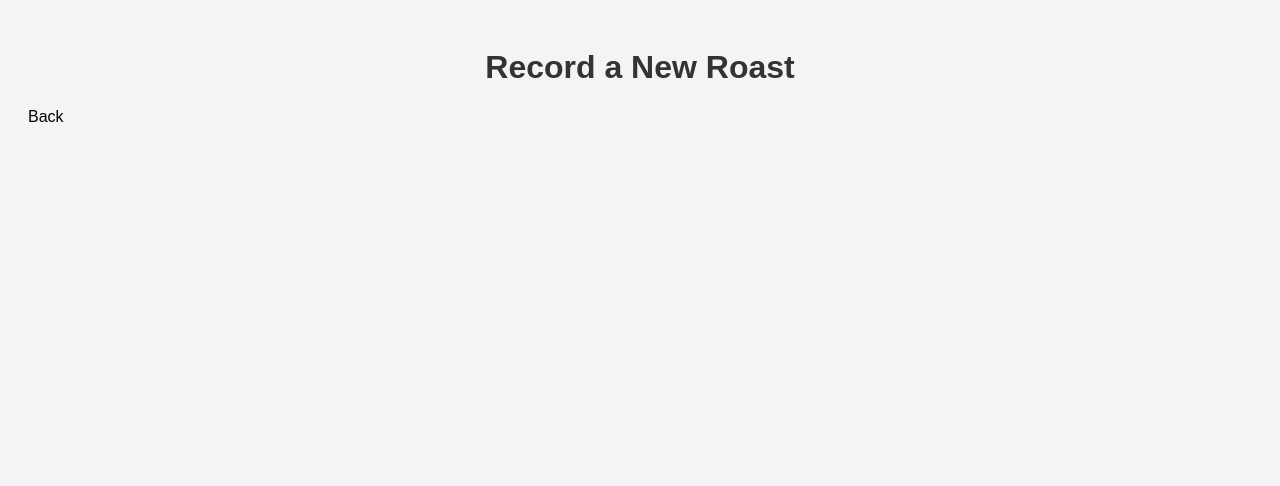
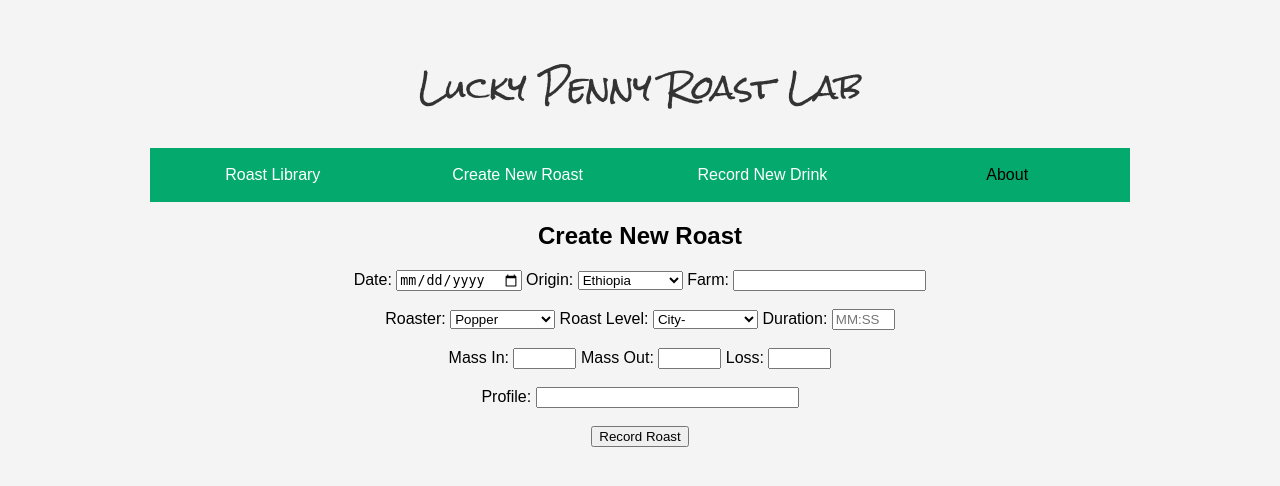
Before and after one commit to whitehir/luckypennyroastlab, a Flask app: page /recordRoast in a window 1280 px wide. Shown: the top 486 px of the page. Run offline with Flask 3, Linux system fonts and the light colour scheme.

Commit message:
Added record roast and new formatting

```diff
--- a/web/flaskServerSimple.py
+++ b/web/flaskServerSimple.py
@@ -1,4 +1,4 @@
-from flask import Flask, render_template, request
+from flask import Flask, render_template, request, redirect, url_for
 import mysql.connector
 
 app = Flask(__name__)
@@ -63,9 +63,49 @@ def home():
 def roastLibrary():
 	return render_template('roastLibrary.html')
 
-@app.route('/recordRoast')
+@app.route('/recordRoast', methods=['GET'])
 def recordRoast():
 	return render_template('recordRoast.html')
+
+@app.route('/submitRoast', methods=['POST'])
+def submitRoast():
+    if request.method == 'POST':
+        date = request.form['date']
+        country = request.form['country']
+        farm = request.form['farm']
+        roaster = request.form['roaster']
+        roast = request.form['roast']
+        duration = request.form['duration']
+        mass_in = request.form['mass_in']
+        mass_out = request.form['mass_out']
+        loss = request.form['loss']
+        profile = request.form['profile']
+
+        formatted_duration = f"00:{duration}"
+
+        try:
+            conn = mysql.connector.connect(
+            host="localhost",
+            user="grafanaReader",
+            password="spw",
+            database="coach")
+
+            cursor = conn.cursor()
+            sql = "INSERT INTO roast_table (date, country, farm, roaster, roast, duration, mass_in, mass_out, loss, profile) VALUES (%s, %s, %s, %s, %s, %s, %s, %s, %s, %s)"
+            values = (date, country, farm, roaster, roast, formatted_duration, mass_in, mass_out, loss, profile)
+            cursor.execute(sql, values)
+            conn.commit()
+            cursor.close()
+            conn.close()
+            return redirect(url_for('home'))
+
+        except mysql.connector.Error as err:
+            return f"Error recording roast: {err}"
+        finally:
+            if 'conn' in locals() and conn.is_connected():
+                cursor.close()
+                conn.close()
+    return "Invalid request"
 
 @app.route('/recordDrink')
 def recordDink():
--- a/web/templates/recordRoast.html
+++ b/web/templates/recordRoast.html
@@ -1,13 +1,97 @@
 <!DOCTYPE html>
 <html>
+
 <head>
     <title>Lucky Penny Roast Lab</title>
+    <link rel="icon" type="image/x-icon" href="/static/US_One_Cent_Obv.png">
     <link rel="stylesheet" href="/static/style.css">
+    <link rel="preconnect" href="https://fonts.googleapis.com">
+    <link rel="preconnect" href="https://fonts.gstatic.com" crossorigin>
+    <link href="https://fonts.googleapis.com/css2?family=Rock+Salt&display=swap" rel="stylesheet">
 </head>
-<body id="main-body">
+
+<body>
+    <h1 class="rock-salt-regular">Lucky Penny Roast Lab</h1>
+
     <div>
-    	<h1>Record a New Roast</h1>
+        <table id="main-menu" style="width: 80%;" cellpadding="2">
+                <tr>
+                    <td width="25%"><a href="/" style="color: white;">Roast Library</a></td>
+                    <td width="25%"><a href="/recordRoast" style="color: white;">Create New Roast</a></td>
+                    <td width="25%"><a href="/recordDrink" style="color: white;">Record New Drink</a></td>
+                    <td width="25%">About</td>
+                </tr>
+        </table>
     </div>
-    <p><a href="/">Back</a></p>
+
+    <div align="center">
+        <h2 align="center">Create New Roast</h2>
+
+        <form action="/submitRoast" method="POST">
+        <label for="date">Date:</label>
+        <input type="date" id="date" name="date" pattern="\d{4}-\d{2}-\d{2}" placeholder="YYYY-MM-DD" required>
+
+        <label for="country">Origin:</label>
+        <select id="country" name="country" required style="width: 105px">
+            <option value="Ethiopia">Ethiopia</option>
+            <option value="Kenya">Kenya</option>
+            </select>
+
+        <label for="farm">Farm:</label>
+        <input type="text" id="farm" name="farm" required style="width: 185px"><br><br>
+
+        <label for="roaster">Roaster:</label>
+        <select id="roaster" name="roaster" required style="width: 105px">
+            <option value="Popper">Popper</option>
+            </select>
+
+        <label for="roast">Roast Level:</label>
+        <select id="roast" name="roast" required style="width: 105px">
+            <option value="City-">City-</option>
+            <option value="City">City</option>
+            <option value="City+">City+</option>
+            <option value="Full City">Full City</option>
+            <option value="Full City+">Full City+</option>
+            <option value="French">French</option>
+            </select>
+
+        <label for="duration">Duration:</label>
+        <input type="text" id="duration" name="duration" pattern="[0-9]{1,3}:[0-5][0-9]" placeholder="MM:SS" required style="width: 55px"><br><br>
+
+        <label for="mass_in">Mass In:</label>
+        <input type="number" step="any" id="mass_in" name="mass_in" required style="width: 55px">
+
+        <label for="mass_out">Mass Out:</label>
+        <input type="number" step="any" id="mass_out" name="mass_out" required style="width: 55px">
+
+        <label for="loss">Loss:</label>
+        <input type="number" step="any" id="loss" name="loss" readonly style="width: 55px"><br><br>
+
+        <label for="profile">Profile:</label>
+        <input type="text" id="profile" name="profile" required style="width: 255px"><br><br>
+
+        <input type="submit" value="Record Roast">
+        </form>
+    </div>
+
 </body>
+
+<script>
+    document.addEventListener('DOMContentLoaded', function() {
+        const massIn = document.getElementById('mass_in');
+        const massOut = document.getElementById('mass_out');
+        const loss = document.getElementById('loss');
+
+        function calculateLoss() {
+            const inVal = parseFloat(massIn.value) || 0;
+            const outVal = parseFloat(massOut.value) || 0;
+            const calculatedLoss = (inVal - outVal) / inVal * 100;
+            loss.value = calculatedLoss.toFixed(1);
+        }
+
+        massIn.addEventListener('input', calculateLoss);
+        massOut.addEventListener('input', calculateLoss);
+    });
+</script>
+
 </html>
```
Also changed, not shown: web/templates/index.html (+6 -1 lines), web/static/roastplots/KenyaNyeriKamoiniAB2_01Mar2025.png (added), web/static/roastplots/KenyaNyeriKamoiniAB2_14Feb2025.png (added), web/static/roastplots/KenyaNyeriKamoiniAB_01Mar2025.png (added), web/static/roastplots/KenyaNyeriKamoiniAB_08Feb2025.png (added), web/static/roastplots/KenyaNyeriKamoiniAB_14Feb2025.png (added), web/static/roastplots/KenyaNyeriKamoiniAB_28Mar2025.png (added).
